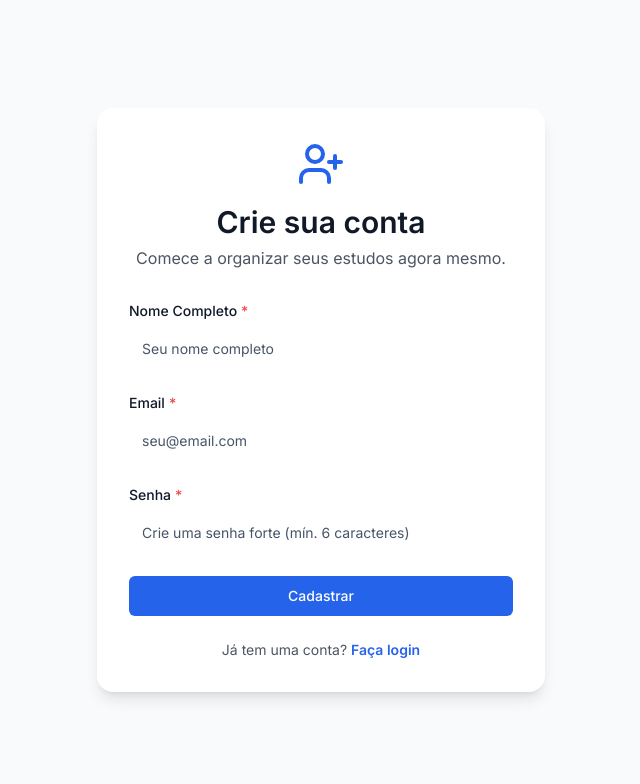
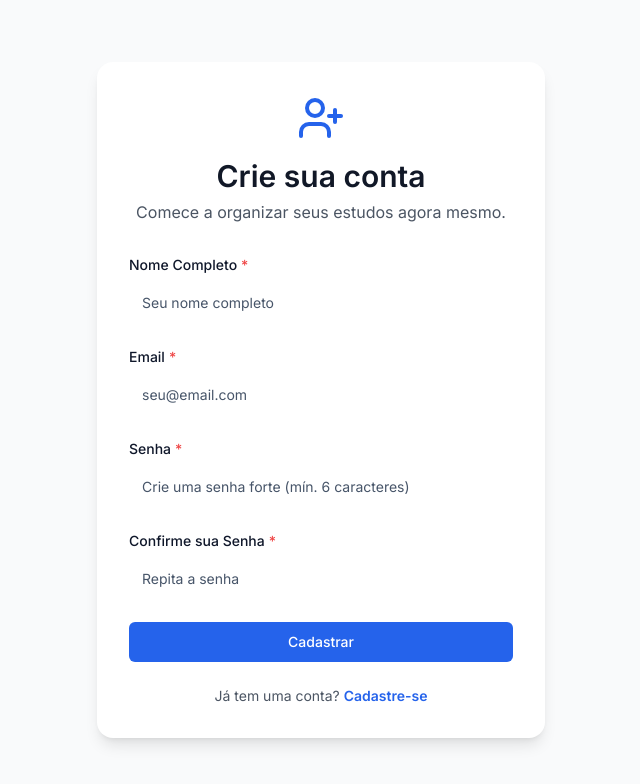
Before and after one commit to Arthur-prog-prf/Questoes-teste, a React (Vite) app: page /register in a window 1280 px wide. Shown: the top 784 px of the page, without its empty margins (319-959 px from the left). Built offline with nearby package versions, Linux system fonts and the light colour scheme.

Commit message:
Update Register.jsx

```diff
--- a/src/auth/Register.jsx
+++ b/src/auth/Register.jsx
@@ -8,6 +8,7 @@ import { useAuth } from 'contexts/AuthContext';
 const Register = () => {
   const [email, setEmail] = useState('');
   const [password, setPassword] = useState('');
+  const [confirmPassword, setConfirmPassword] = useState(''); // Estado para o novo campo
   const [fullName, setFullName] = useState('');
   const [error, setError] = useState('');
   const [loading, setLoading] = useState(false);
@@ -19,19 +20,22 @@ const Register = () => {
     setError('');
     setSuccessMessage('');
 
-    // 🔒 VALIDAÇÃO 1: Campos obrigatórios
+    // --- Validação da confirmação de senha ---
+    if (password !== confirmPassword) {
+      setError('As senhas não coincidem');
+      return;
+    }
+
     if (!fullName.trim() || !email.trim() || !password) {
       setError('Preencha todos os campos');
       return;
     }
 
-    // 🔒 VALIDAÇÃO 2: Email válido
     if (!/\S+@\S+\.\S+/.test(email)) {
       setError('Email inválido');
       return;
     }
 
-    // 🔒 VALIDAÇÃO 3: Senha forte
     if (password.length < 6) {
       setError('A senha deve ter no mínimo 6 caracteres');
       return;
@@ -40,7 +44,6 @@ const Register = () => {
     setLoading(true);
 
     try {
-      // 📝 Tenta fazer o cadastro
       const { error } = await signUp({
         email,
         password,
@@ -55,16 +58,14 @@ const Register = () => {
         setError(error.message);
       } else {
         setSuccessMessage('Cadastro realizado com sucesso! Verifique seu e-mail para confirmar a conta antes de fazer o login.');
-        // 🧹 Limpa os campos após sucesso
         setEmail('');
         setPassword('');
+        setConfirmPassword(''); // Limpar o campo de confirmação
         setFullName('');
       }
     } catch (err) {
-      // 🛡️ Erro inesperado
       setError('Erro inesperado. Tente novamente.');
     } finally {
-      // ⏰ Sempre para o loading
       setLoading(false);
     }
   };
@@ -87,7 +88,7 @@ const Register = () => {
             value={fullName}
             onChange={(e) => {
               setFullName(e.target.value);
-              setError(''); // 🎯 Limpa erro ao digitar
+              setError('');
             }}
             placeholder="Seu nome completo"
             required
@@ -100,7 +101,7 @@ const Register = () => {
             value={email}
             onChange={(e) => {
               setEmail(e.target.value);
-              setError(''); // 🎯 Limpa erro ao digitar
+              setError('');
             }}
             placeholder="seu@email.com"
             required
@@ -113,9 +114,23 @@ const Register = () => {
             value={password}
             onChange={(e) => {
               setPassword(e.target.value);
-              setError(''); // 🎯 Limpa erro ao digitar
+              setError('');
             }}
             placeholder="Crie uma senha forte (mín. 6 caracteres)"
+            required
+            icon="Lock"
+          />
+
+          {/* --- NOVO CAMPO ADICIONADO AQUI --- */}
+          <Input
+            label="Confirme sua Senha"
+            type="password"
+            value={confirmPassword}
+            onChange={(e) => {
+              setConfirmPassword(e.target.value);
+              setError('');
+            }}
+            placeholder="Repita a senha"
             required
             icon="Lock"
           />
@@ -136,7 +151,7 @@ const Register = () => {
             type="submit"
             fullWidth
             loading={loading}
-            disabled={loading} // 🔐 Impede múltiplos cliques
+            disabled={loading}
           >
             {loading ? 'Cadastrando...' : 'Cadastrar'}
           </Button>
@@ -148,7 +163,7 @@ const Register = () => {
             to="/login"
             className="font-semibold text-primary hover:underline"
           >
-            Faça login
+            Cadastre-se
           </Link>
         </p>
       </div>
```
